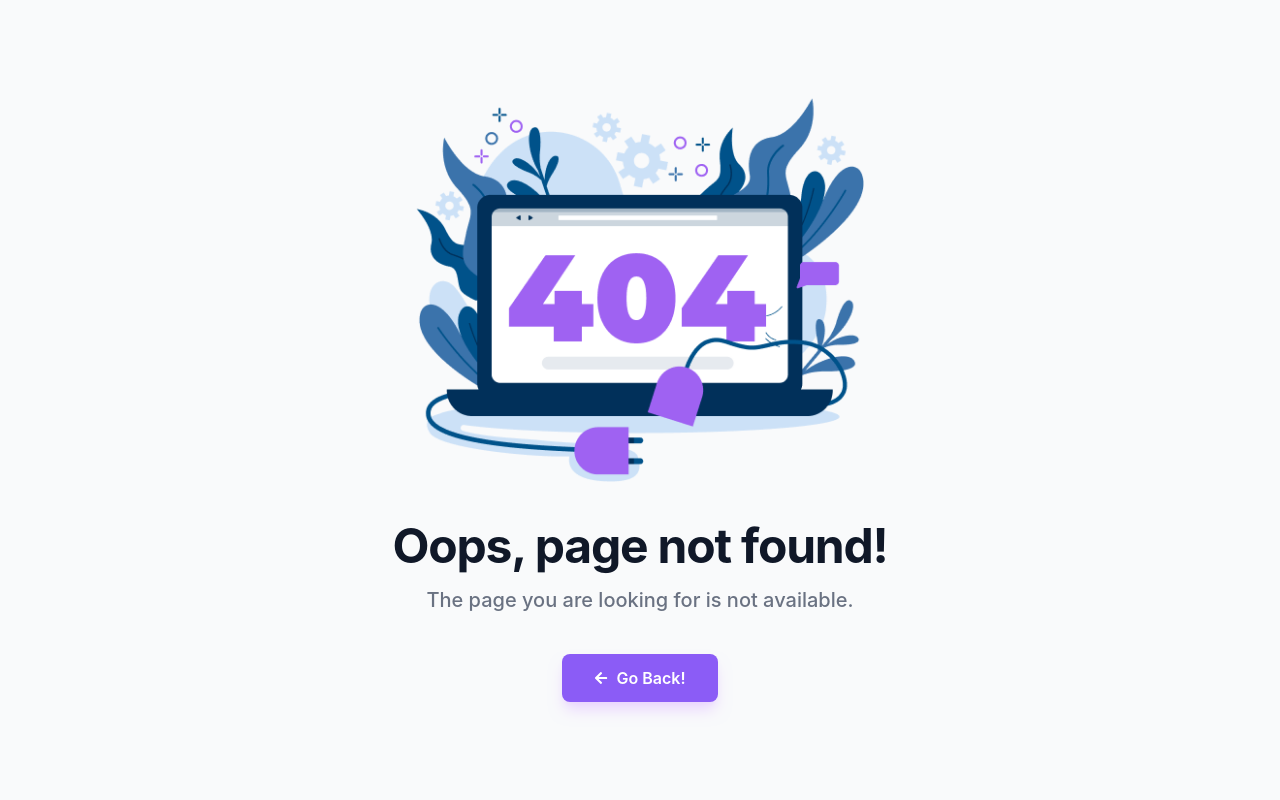
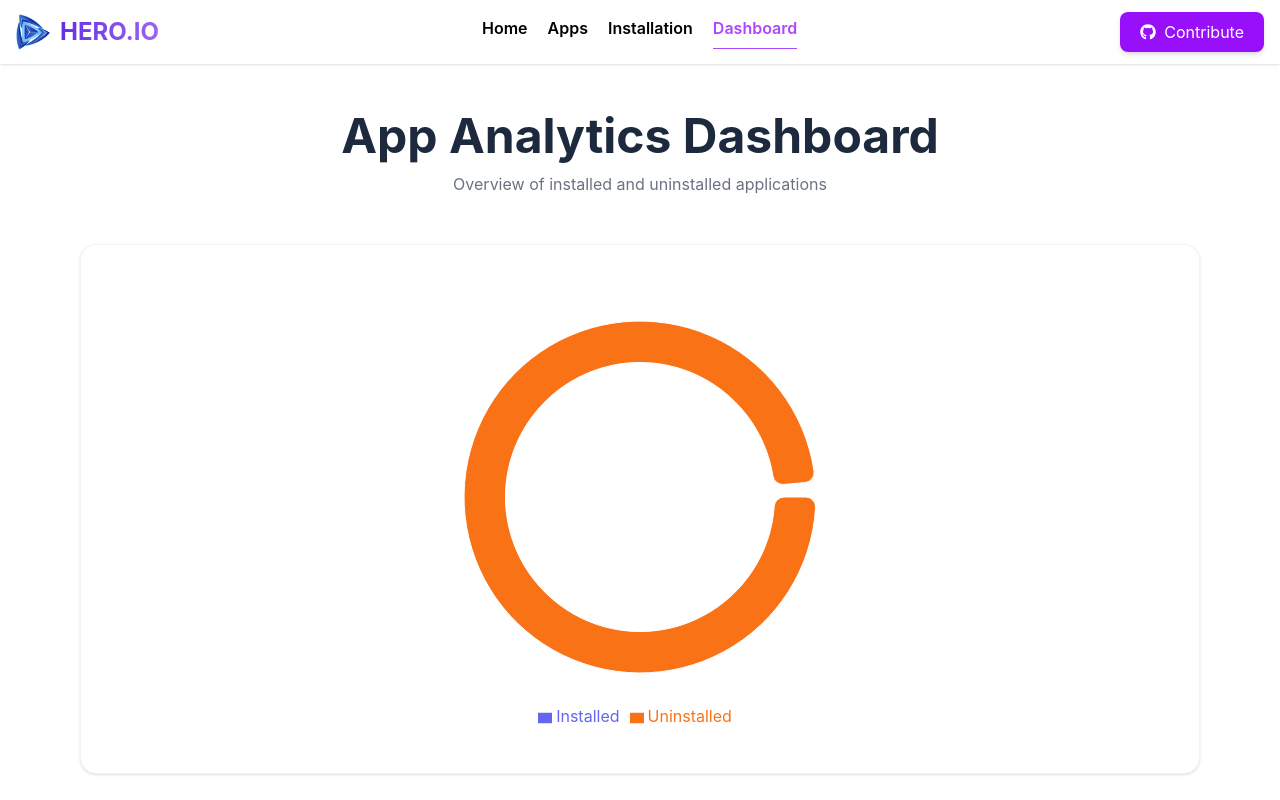
Before and after one commit to abutalha08/hero-io-apps, a React (Vite) app: page /dashboard in a window 1280 px wide. Before the commit this address had no page. Shown: the top 800 px of the page. Built offline with nearby package versions, Linux system fonts and the light colour scheme.

Commit message:
Modify loading set timeout time

```diff
--- a/src/hooks/useApps.jsx
+++ b/src/hooks/useApps.jsx
@@ -12,7 +12,7 @@ const useApps = () => {
       setTimeout(() => {
         setApps(data);
         setLoading(false);
-      }, 1800);
+      }, 1500);
     };
     fetchData();
   }, []);
--- /dev/null
+++ b/src/pages/dashboard/Dashboard.jsx
@@ -0,0 +1,58 @@
+import { Legend, Pie, PieChart, Tooltip, ResponsiveContainer } from "recharts";
+import { InstallAppsContext } from "../../context/InstallAppsContext";
+import { useContext } from "react";
+import useApps from "../../hooks/useApps";
+
+const Dashboard = () => {
+  const { installedApps } = useContext(InstallAppsContext);
+  const { apps } = useApps();
+
+  const uninstalledAppsLength =
+    (apps?.length || 0) - (installedApps?.length || 0);
+
+  const data = [
+    { name: "Installed", value: installedApps.length, fill: "#6366F1" },
+    { name: "Uninstalled", value: uninstalledAppsLength, fill: "#F97316" },
+  ];
+
+  return (
+    <div className="max-w-6xl mx-auto px-4 py-12">
+
+      {/* Title */}
+      <div className="text-center mb-12">
+        <h2 className="text-3xl md:text-5xl font-bold text-slate-800">
+          App Analytics Dashboard
+        </h2>
+        <p className="mt-3 text-gray-500">
+          Overview of installed and uninstalled applications
+        </p>
+      </div>
+
+      {/* Card */}
+      <div className="bg-white border border-gray-100 shadow-sm rounded-2xl p-6 md:p-10">
+
+        {/* Chart container */}
+        <div className="w-full h-75 md:h-112">
+          <ResponsiveContainer width="100%" height="100%">
+            <PieChart>
+              <Pie
+                data={data}
+                dataKey="value"
+                innerRadius="65%"
+                outerRadius="85%"
+                paddingAngle={5}
+                cornerRadius={10}
+              />
+
+              <Tooltip />
+              <Legend />
+            </PieChart>
+          </ResponsiveContainer>
+        </div>
+
+      </div>
+    </div>
+  );
+};
+
+export default Dashboard;
--- a/src/router/Routes.jsx
+++ b/src/router/Routes.jsx
@@ -5,6 +5,7 @@ import Apps from "../pages/apps/Apps";
 import InstallApps from "../pages/installApps/InstallApps";
 import NotFoundPage from "../pages/NotFoundPage/NotFoundPage";
 import AppDetails from "../pages/appDetails/AppDetails";
+import Dashboard from "../pages/dashboard/Dashboard";
 
 
 export const router = createBrowserRouter([
@@ -30,6 +31,10 @@ export const router = createBrowserRouter([
         path: "/installedApps",
         element: <InstallApps />,
       },
+      {
+        path: "/dashboard",
+        element: <Dashboard />,
+      },
 
     ],
     errorElement: <NotFoundPage />,
```
